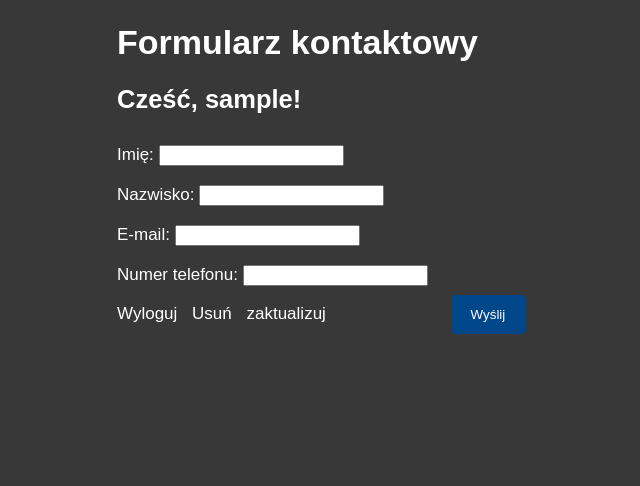
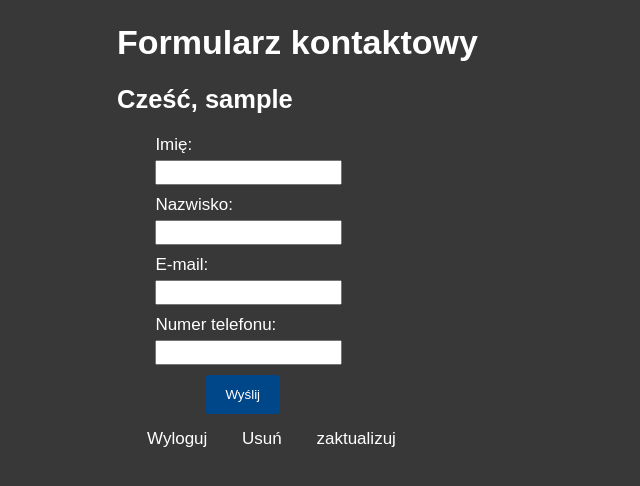
Before and after one commit to DRAKULAAAA/Praktyki, a PHP site: page /indeks.php in a window 1280 px wide. Shown: the top 486 px of the page, without its empty margins (395-1035 px from the left). Run offline with PHP 8.4, Linux system fonts and the light colour scheme; the visitor is signed in with stand-in values (Sample User, id 1).

Commit message:
Add files via upload

```diff
--- a/indeks.php
+++ b/indeks.php
@@ -19,7 +19,7 @@ $username = $_SESSION['login'];
     <div class="container">
                 <h1>Formularz kontaktowy</h1>
 
-                <h2>Cześć, <?php echo $username; ?>!</h2>
+                <h2>Cześć, <?php echo $username; ?></h2>
 
         <form action="indeks.php" method="post">
             <label for="imie">Imię:</label>
@@ -34,11 +34,11 @@ $username = $_SESSION['login'];
             <label for="telefon">Numer telefonu:</label>
             <input type="tel" id="telefon" name="telefon">
         <br>
-            <a href="wylogowanie.php">Wyloguj</a>
+            <input type="submit" value="Wyślij">
+          </form>
+          <a href="wylogowanie.php">Wyloguj</a>
             <a href="podstrona.php">Usuń</a>
             <a href="update.php">zaktualizuj</a>
-            <input type="submit" value="Wyślij">
-          </form>
 
           <?php
         if ($_SERVER["REQUEST_METHOD"] == "POST") {
--- a/style.css
+++ b/style.css
@@ -6,32 +6,55 @@ body {
     font-family: Arial;
 }
 
-.container{
+.container {
     margin-left: 40%;
 }
 
-a{
-    margin-right: 10px;
+h1{
+    margin-left: 0;
+    margin-right: 330px;
+}
+
+form {
+    margin-left: 5%;
+}
+
+a {
+    margin-left: 30px;
     color: white;
     text-decoration: none;
-
 }
 
 label {
-    padding: 10px 0 10px 0;
-    display: inline-block;
+    display: block;
+    margin-bottom: 5px;
+}
+
+input[type="text"],
+input[type="email"],
+input[type="tel"] {
+    padding: 3px;
+    margin-bottom: 10px;
+    box-sizing: border-box;
 }
 
 input[type=submit] {
     background-color: #00478a;
     color: white;
     padding: 12px 20px;
-    margin-left: 110px;
+    margin-left: 50px;
+    margin-bottom: 15px;
     border: none;
     border-radius: 4px;
     cursor: pointer;
 }
 
 input[type=submit]:hover {
-    background-color: rgb(35, 51, 105);
+    background-color: rgb(39, 62, 136);
+    transition-duration: .3s;
 }
+
+a:hover{
+    color: rgb(116, 116, 116);
+    transition-duration: .3s;
+}
```
